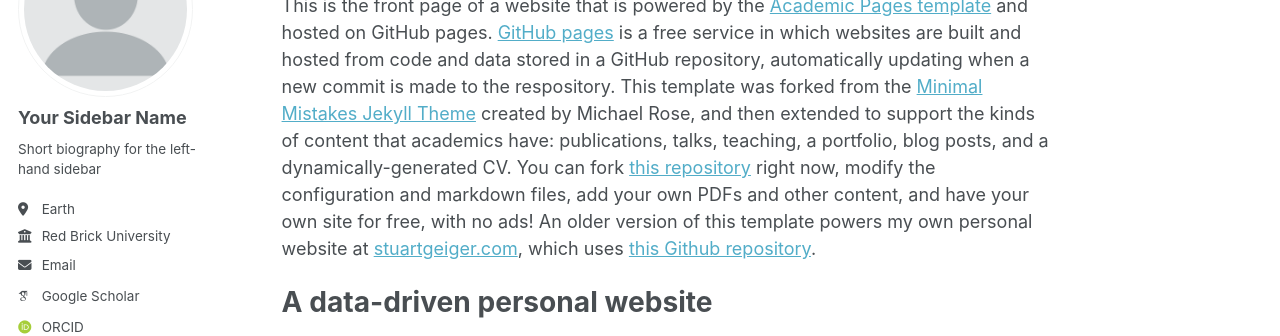
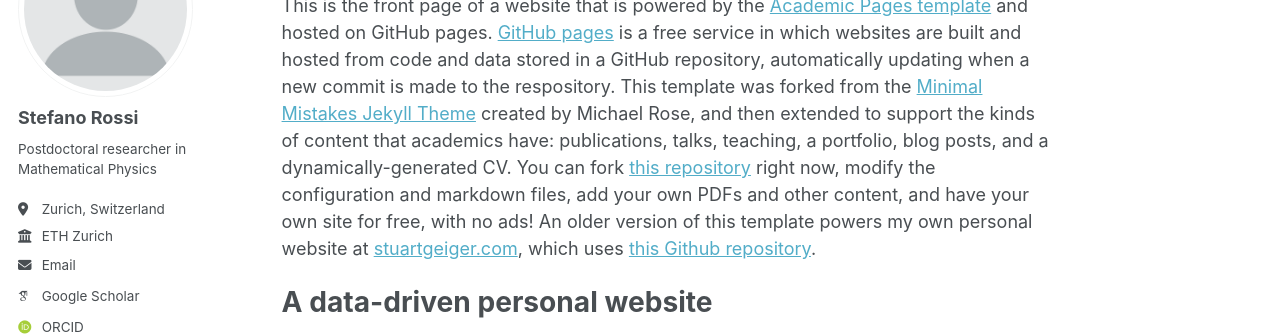
Before and after one commit to StefRossi/StefRossi.github.io, a Jekyll site: the page built from _pages/about.md, in a window 1280 px wide. Shown: the part 184-520 px from the top of the page. Built offline with Jekyll 4.4.1, drawn with Linux system fonts in a browser that asks for light colours; some web fonts are replaced.

Commit message:
general info

```diff
--- a/_config.yml
+++ b/_config.yml
@@ -11,10 +11,10 @@ locale                   : "en-US"
 title                    : "Dr. Stefano Rossi"
 title_separator          : "-"
 name                     : &name "Stefano Rossi"
-description              : &description "I am a postdoctoral researcher "
-url                      : https://academicpages.github.io # the base hostname & protocol for your site e.g. "https://mmistakes.github.io"
+description              : &description "Stefano Rossi"
+url                      : https://stefrossi.github.io # the base hostname & protocol for your site e.g. "https://mmistakes.github.io"
 baseurl                  : "" # the subpath of your site, e.g. "/blog"
-repository               : "academicpages/academicpages.github.io"
+repository               : "StefRossi/StefRossi.github.io"
 
 # Site Author - The following control what appear as part of the author content on the side bar.
 #               If a field is blank the icon and link will not appear, otherwise it will be shown.
@@ -22,13 +22,13 @@ repository               : "academicpages/academicpages.github.io"
 author:
   # Biographic information
   avatar           : "profile.png"
-  name             : "Your Sidebar Name"
+  name             : "Stefano Rossi"
   pronouns         : # example: "she/her"
-  bio              : "Short biography for the left-hand sidebar"
-  location         : "Earth"
-  employer         : "Red Brick University"
+  bio              : "Postdoctoral researcher in Mathematical Physics"
+  location         : "Zurich, Switzerland"
+  employer         : "ETH Zurich"
   uri              : # URL
-  email            : "none@example.org"
+  email            : "stefano.rossi@math.ethz.ch"
 
   # Academic websites
   arxiv            : # URL - Update with the correct link to your profile
```
